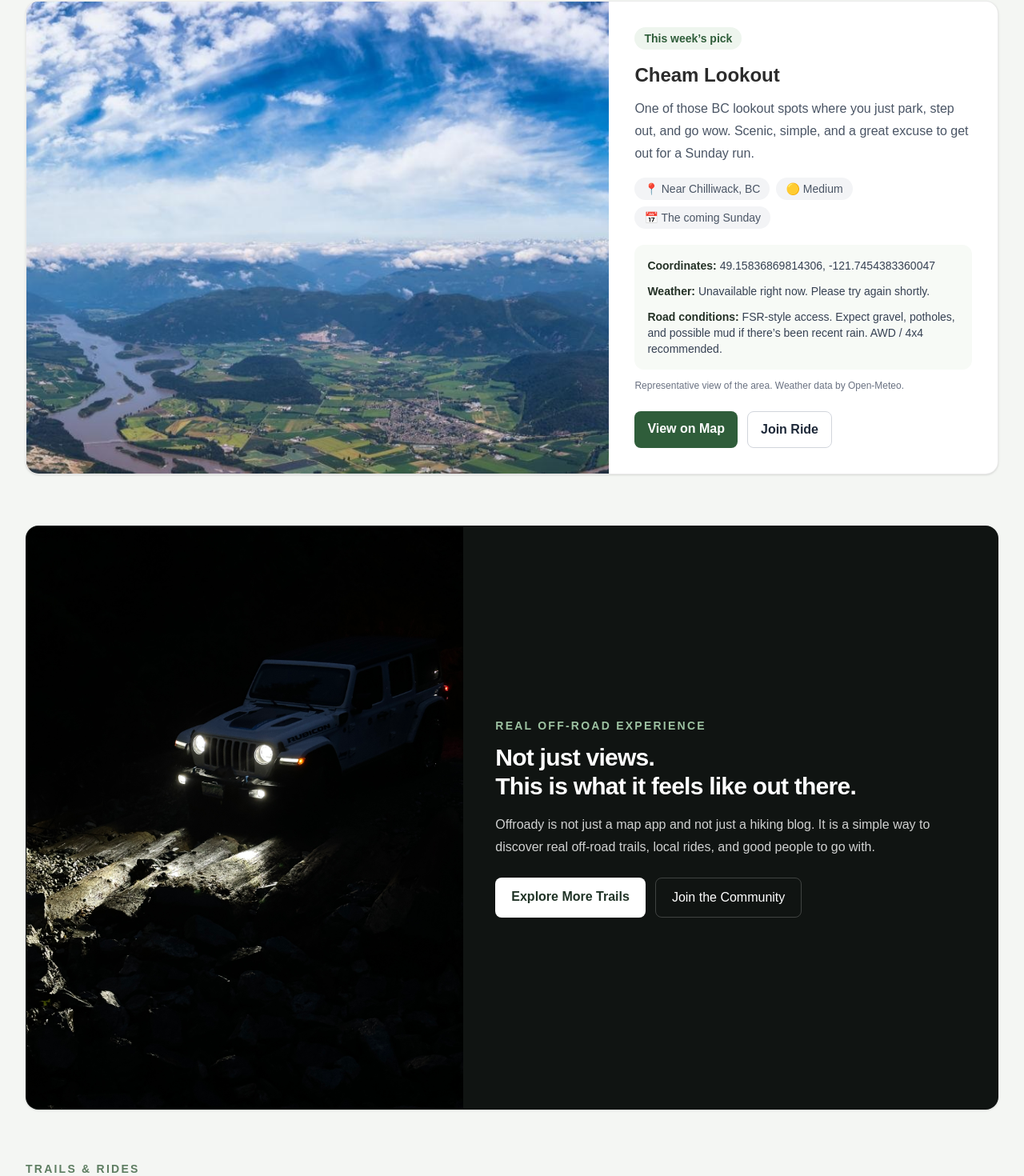
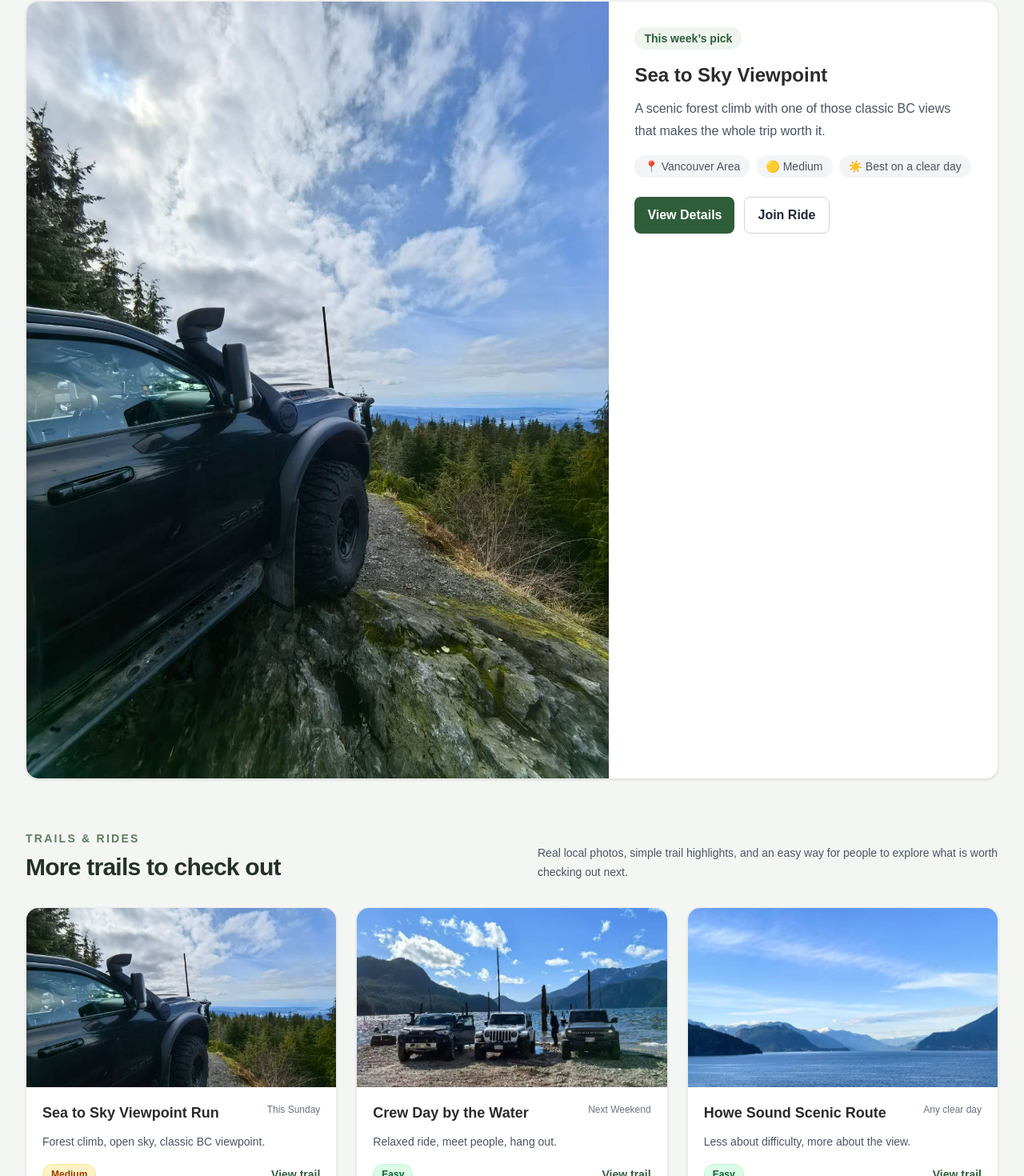
Before and after one commit to offroadyapp/offroady-app, a Next.js app: page / in a window 1280 px wide. Shown: the part 804-2274 px from the top of the page at 80% size. Built offline with nearby package versions, Linux system fonts and the light colour scheme; no server answers.

Commit message:
Add Formspree signup form

```diff
--- a/app/page.tsx
+++ b/app/page.tsx
@@ -1,165 +1,37 @@
-export const revalidate = 3600;
-
-type ForecastResponse = {
-  current?: {
-    temperature_2m?: number;
-    weather_code?: number;
-    wind_speed_10m?: number;
-  };
-  daily?: {
-    time?: string[];
-    weather_code?: number[];
-    temperature_2m_max?: number[];
-    temperature_2m_min?: number[];
-    precipitation_probability_max?: number[];
-  };
-};
-
-function getComingSunday(base = new Date()) {
-  const d = new Date(base);
-  const day = d.getDay();
-  const diff = (7 - day) % 7 || 7;
-  d.setDate(d.getDate() + diff);
-  d.setHours(0, 0, 0, 0);
-  return d;
-}
-
-function formatDate(date: Date) {
-  return date.toLocaleDateString("en-CA", {
-    weekday: "long",
-    year: "numeric",
-    month: "long",
-    day: "numeric",
-  });
-}
-
-function weatherLabel(code?: number) {
-  const map: Record<number, string> = {
-    0: "Clear sky",
-    1: "Mainly clear",
-    2: "Partly cloudy",
-    3: "Overcast",
-    45: "Fog",
-    48: "Rime fog",
-    51: "Light drizzle",
-    53: "Moderate drizzle",
-    55: "Dense drizzle",
-    56: "Freezing drizzle",
-    57: "Heavy freezing drizzle",
-    61: "Light rain",
-    63: "Moderate rain",
-    65: "Heavy rain",
-    66: "Freezing rain",
-    67: "Heavy freezing rain",
-    71: "Light snow",
-    73: "Moderate snow",
-    75: "Heavy snow",
-    77: "Snow grains",
-    80: "Rain showers",
-    81: "Rain showers",
-    82: "Heavy rain showers",
-    85: "Snow showers",
-    86: "Heavy snow showers",
-    95: "Thunderstorm",
-    96: "Thunderstorm with hail",
-    99: "Thunderstorm with heavy hail",
-  };
-
-  return map[code ?? -1] || "Check latest conditions";
-}
-
-async function getTrailWeather(latitude: number, longitude: number) {
-  const sunday = getComingSunday();
-  const targetDate = sunday.toISOString().split("T")[0];
-
-  const url = new URL("https://api.open-meteo.com/v1/forecast");
-  url.searchParams.set("latitude", String(latitude));
-  url.searchParams.set("longitude", String(longitude));
-  url.searchParams.set(
-    "daily",
-    "weather_code,temperature_2m_max,temperature_2m_min,precipitation_probability_max"
-  );
-  url.searchParams.set("current", "temperature_2m,weather_code,wind_speed_10m");
-  url.searchParams.set("timezone", "America/Vancouver");
-  url.searchParams.set("start_date", targetDate);
-  url.searchParams.set("end_date", targetDate);
-
-  const res = await fetch(url.toString(), {
-    next: { revalidate: 3600 },
-  });
-
-  if (!res.ok) {
-    throw new Error("Failed to fetch weather");
-  }
-
-  const data = (await res.json()) as ForecastResponse;
-  const daily = data.daily;
-
-  return {
-    dateLabel: formatDate(sunday),
-    currentTemp: data.current?.temperature_2m,
-    currentWind: data.current?.wind_speed_10m,
-    currentCode: data.current?.weather_code,
-    dayCode: daily?.weather_code?.[0],
-    tempMax: daily?.temperature_2m_max?.[0],
-    tempMin: daily?.temperature_2m_min?.[0],
-    precipMax: daily?.precipitation_probability_max?.[0],
-  };
-}
-
-function badgeStyle(level: string) {
-  if (level === "Easy") return "bg-green-100 text-green-800 border-green-200";
-  if (level === "Medium") return "bg-amber-100 text-amber-800 border-amber-200";
-  if (level === "Hard") return "bg-red-100 text-red-800 border-red-200";
-  return "bg-gray-200 text-gray-800 border-gray-300";
-}
-
-export default async function Home() {
+export default function Home() {
   const heroImage = "/images/bc-hero.jpg";
-  const featureImage = "/images/cheam-lookout.jpg";
-  const darkTrailImage = "/images/4xe-dark.jpg";
-  const rockTrailImage = "/images/4xe-rock.jpg";
-  const waterTrailImage = "/images/g63-water.jpg";
-
-  const trailOfWeek = {
-    title: "Cheam Lookout",
-    latitude: 49.15836869814306,
-    longitude: -121.7454383360047,
-    locationLabel: "Near Chilliwack, BC",
-    heroImageAlt: "Cheam Lookout Fraser Valley scenic off road viewpoint BC",
-  };
-
-  let weather: Awaited<ReturnType<typeof getTrailWeather>> | null = null;
-
-  try {
-    weather = await getTrailWeather(trailOfWeek.latitude, trailOfWeek.longitude);
-  } catch (error) {
-    console.error(error);
-  }
+  const featureImage = "/images/bc-trail-vehicle.jpg";
+  const groupRideImage = "/images/bc-group.jpg";
 
   const trails = [
     {
-      title: "Cheam Lookout",
+      title: "Sea to Sky Viewpoint Run",
       level: "Medium",
       date: "This Sunday",
-      note: "Scenic lookout run with sweeping Fraser Valley views.",
+      note: "Forest climb, open sky, classic BC viewpoint.",
       image: featureImage,
     },
     {
-      title: "Granite Climb Session",
-      level: "Hard",
-      date: "Weekend Pick",
-      note: "More technical, more traction, and definitely more fun if you like testing your rig.",
-      image: rockTrailImage,
+      title: "Crew Day by the Water",
+      level: "Easy",
+      date: "Next Weekend",
+      note: "Relaxed ride, meet people, hang out.",
+      image: groupRideImage,
     },
     {
-      title: "Night Trail Run",
-      level: "Medium",
-      date: "By plan",
-      note: "A different vibe once the sun goes down. Go prepared and don’t run solo.",
-      image: darkTrailImage,
+      title: "Howe Sound Scenic Route",
+      level: "Easy",
+      date: "Any clear day",
+      note: "Less about difficulty, more about the view.",
+      image: heroImage,
     },
   ];
+
+  const badgeStyle = (level: string) => {
+    if (level === "Easy") return "bg-green-100 text-green-800 border-green-200";
+    if (level === "Medium") return "bg-amber-100 text-amber-800 border-amber-200";
+    return "bg-gray-200 text-gray-800 border-gray-300";
+  };
 
   return (
     <div className="min-h-screen bg-[#f4f6f3] text-[#2b2b2b]">
@@ -176,15 +48,9 @@ export default async function Home() {
           </div>
 
           <nav className="hidden items-center gap-6 text-sm text-gray-600 md:flex">
-            <a href="#trails" className="transition hover:text-[#2f5d3a]">
-              Trails
-            </a>
-            <a href="#events" className="transition hover:text-[#2f5d3a]">
-              Events
-            </a>
-            <a href="#about" className="transition hover:text-[#2f5d3a]">
-              About
-            </a>
+            <a href="#trails" className="transition hover:text-[#2f5d3a]">Trails</a>
+            <a href="#events" className="transition hover:text-[#2f5d3a]">Events</a>
+            <a href="#about" className="transition hover:text-[#2f5d3a]">About</a>
           </nav>
 
           <div className="flex items-center gap-3">
@@ -256,143 +122,32 @@ export default async function Home() {
             <div className="grid lg:grid-cols-[1.2fr_0.8fr]">
               <img
                 src={featureImage}
-                alt={trailOfWeek.heroImageAlt}
-                className="h-full min-h-[320px] w-full object-cover"
+                alt="Trail of the week vehicle view"
+                className="h-full min-h-[300px] w-full object-cover"
               />
-
               <div className="p-6 lg:p-8">
                 <div className="inline-flex rounded-full bg-[#eef5ee] px-3 py-1 text-sm font-semibold text-[#2f5d3a]">
                   This week’s pick
                 </div>
-
-                <h3 className="mt-4 text-2xl font-bold">{trailOfWeek.title}</h3>
-
+                <h3 className="mt-4 text-2xl font-bold">Sea to Sky Viewpoint</h3>
                 <p className="mt-3 leading-7 text-gray-600">
-                  One of those BC lookout spots where you just park, step out, and go
-                  wow. Scenic, simple, and a great excuse to get out for a Sunday run.
+                  A scenic forest climb with one of those classic BC views that makes
+                  the whole trip worth it.
                 </p>
 
                 <div className="mt-4 flex flex-wrap gap-2 text-sm text-gray-600">
-                  <span className="rounded-full bg-gray-100 px-3 py-1">
-                    📍 {trailOfWeek.locationLabel}
-                  </span>
+                  <span className="rounded-full bg-gray-100 px-3 py-1">📍 Vancouver Area</span>
                   <span className="rounded-full bg-gray-100 px-3 py-1">🟡 Medium</span>
-                  <span className="rounded-full bg-gray-100 px-3 py-1">
-                    📅 {weather?.dateLabel || "The coming Sunday"}
-                  </span>
+                  <span className="rounded-full bg-gray-100 px-3 py-1">☀️ Best on a clear day</span>
                 </div>
 
-                <div className="mt-5 space-y-3 rounded-xl bg-[#f7faf6] p-4 text-sm text-gray-700">
-                  <div>
-                    <span className="font-semibold text-[#243126]">Coordinates:</span>{" "}
-                    {trailOfWeek.latitude}, {trailOfWeek.longitude}
-                  </div>
-
-                  {weather ? (
-                    <>
-                      <div>
-                        <span className="font-semibold text-[#243126]">
-                          Sunday forecast:
-                        </span>{" "}
-                        {weatherLabel(weather.dayCode)}
-                      </div>
-                      <div>
-                        <span className="font-semibold text-[#243126]">
-                          Temperature:
-                        </span>{" "}
-                        {weather.tempMin ?? "-"}°C to {weather.tempMax ?? "-"}°C
-                      </div>
-                      <div>
-                        <span className="font-semibold text-[#243126]">
-                          Rain chance:
-                        </span>{" "}
-                        {weather.precipMax ?? "-"}%
-                      </div>
-                      <div>
-                        <span className="font-semibold text-[#243126]">
-                          Current nearby:
-                        </span>{" "}
-                        {weather.currentTemp ?? "-"}°C,{" "}
-                        {weatherLabel(weather.currentCode)}, wind{" "}
-                        {weather.currentWind ?? "-"} km/h
-                      </div>
-                    </>
-                  ) : (
-                    <div>
-                      <span className="font-semibold text-[#243126]">Weather:</span>{" "}
-                      Unavailable right now. Please try again shortly.
-                    </div>
-                  )}
-
-                  <div>
-                    <span className="font-semibold text-[#243126]">
-                      Road conditions:
-                    </span>{" "}
-                    FSR-style access. Expect gravel, potholes, and possible mud if
-                    there’s been recent rain. AWD / 4x4 recommended.
-                  </div>
-                </div>
-
-                <p className="mt-3 text-xs text-gray-500">
-                  Representative view of the area. Weather data by Open-Meteo.
-                </p>
-
                 <div className="mt-6 flex flex-wrap gap-3">
-                  <a
-                    href={`https://www.google.com/maps?q=${trailOfWeek.latitude},${trailOfWeek.longitude}`}
-                    target="_blank"
-                    rel="noreferrer"
-                    className="rounded-lg bg-[#2f5d3a] px-4 py-2.5 font-semibold text-white transition hover:bg-[#264d30]"
-                  >
-                    View on Map
-                  </a>
-                  <a
-                    href="#events"
-                    className="rounded-lg border border-gray-300 px-4 py-2.5 font-semibold text-gray-800 transition hover:bg-gray-50"
-                  >
+                  <button className="rounded-lg bg-[#2f5d3a] px-4 py-2.5 font-semibold text-white transition hover:bg-[#264d30]">
+                    View Details
+                  </button>
+                  <button className="rounded-lg border border-gray-300 px-4 py-2.5 font-semibold text-gray-800 transition hover:bg-gray-50">
                     Join Ride
-                  </a>
-                </div>
-              </div>
-            </div>
-          </div>
-        </section>
-
-        <section className="mx-auto max-w-7xl px-4 pb-16 sm:px-6 lg:px-8">
-          <div className="overflow-hidden rounded-2xl border border-black/8 bg-[#101412] shadow-sm">
-            <div className="grid items-center lg:grid-cols-[0.9fr_1.1fr]">
-              <img
-                src={darkTrailImage}
-                alt="Off-road vehicle at night on trail obstacles"
-                className="h-full min-h-[320px] w-full object-cover"
-              />
-              <div className="p-8 text-white lg:p-10">
-                <p className="text-sm font-semibold uppercase tracking-[0.16em] text-[#9dc2a2]">
-                  Real off-road experience
-                </p>
-                <h2 className="mt-3 text-3xl font-bold tracking-tight">
-                  Not just views.
-                  <br />
-                  This is what it feels like out there.
-                </h2>
-                <p className="mt-4 max-w-xl leading-7 text-white/80">
-                  Offroady is not just a map app and not just a hiking blog. It is a
-                  simple way to discover real off-road trails, local rides, and good
-                  people to go with.
-                </p>
-                <div className="mt-6 flex flex-wrap gap-3">
-                  <a
-                    href="#trails"
-                    className="rounded-lg bg-white px-5 py-3 font-semibold text-[#203326] transition hover:bg-[#f2f5f1]"
-                  >
-                    Explore More Trails
-                  </a>
-                  <a
-                    href="#events"
-                    className="rounded-lg border border-white/20 px-5 py-3 font-medium text-white transition hover:bg-white/10"
-                  >
-                    Join the Community
-                  </a>
+                  </button>
                 </div>
               </div>
             </div>
@@ -450,8 +205,8 @@ export default async function Home() {
         </section>
 
         <section id="events" className="bg-[#e8efe6] py-16">
-          <div className="mx-auto grid max-w-7xl gap-8 px-4 sm:px-6 lg:grid-cols-[0.95fr_1.05fr] lg:px-8">
-            <div className="rounded-2xl border border-black/8 bg-white p-6 shadow-sm">
+          <div className="mx-auto grid max-w-7xl gap-8 px-4 sm:px-6 lg:grid-cols-2 lg:px-8">
+            <div>
               <p className="text-sm font-semibold uppercase tracking-[0.16em] text-[#5d7d61]">
                 Community
               </p>
@@ -462,40 +217,46 @@ export default async function Home() {
                 Keep it simple. Share a route, post a plan, or hop into a ride that
                 already looks good.
               </p>
+              <button className="mt-6 rounded-lg bg-[#2f5d3a] px-5 py-3 font-semibold text-white transition hover:bg-[#264d30]">
+                Start a Crew
+              </button>
+            </div>
 
-              <form className="mt-6 space-y-4">
+            <div className="rounded-2xl border border-black/8 bg-white p-6 shadow-sm">
+              <h3 className="text-xl font-bold text-[#243126]">Stay updated</h3>
+              <p className="mt-2 text-sm leading-6 text-gray-600">
+                Get trail updates, event ideas, and local off-road community news.
+              </p>
+
+              <form
+  action="https://formspree.io/f/mdayabgb"
+  method="POST"
+  className="mt-6 space-y-4"
+>
+  <input type="hidden" name="_subject" value="New Offroady Signup" />
+
   <input
+    name="email"
     placeholder="Email"
     type="email"
-                  className="w-full rounded-lg border border-gray-300 px-4 py-3 outline-none transition focus:border-[#2f5d3a]"
+    required
+    className="w-full rounded-lg border border-gray-300 px-4 py-3 outline-none focus:border-[#2f5d3a]"
   />
+
   <input
+    name="phone"
     placeholder="Phone (optional)"
     type="tel"
-                  className="w-full rounded-lg border border-gray-300 px-4 py-3 outline-none transition focus:border-[#2f5d3a]"
+    className="w-full rounded-lg border border-gray-300 px-4 py-3 outline-none focus:border-[#2f5d3a]"
   />
-                <button className="w-full rounded-lg bg-[#2f5d3a] py-3 font-semibold text-white transition hover:bg-[#264d30]">
+
+  <button
+    type="submit"
+    className="w-full rounded-lg bg-[#2f5d3a] py-3 font-semibold text-white hover:bg-[#264d30]"
+  >
     Join Community
   </button>
 </form>
-            </div>
-
-            <div className="overflow-hidden rounded-2xl border border-black/8 bg-white shadow-sm">
-              <img
-                src={waterTrailImage}
-                alt="Off-road vehicle splashing through water"
-                className="h-full min-h-[360px] w-full object-cover"
-              />
-              <div className="border-t border-black/8 p-6">
-                <h3 className="text-2xl font-bold text-[#243126]">Better with a crew</h3>
-                <p className="mt-3 leading-7 text-gray-600">
-                  Some runs are scenic. Some get messy. Either way, it is always more
-                  fun when you have a few good people with you.
-                </p>
-                <button className="mt-5 rounded-lg bg-[#2f5d3a] px-5 py-3 font-semibold text-white transition hover:bg-[#264d30]">
-                  Start a Crew
-                </button>
-              </div>
             </div>
           </div>
         </section>
@@ -558,15 +319,9 @@ export default async function Home() {
         <div className="mx-auto flex max-w-7xl flex-col gap-4 px-4 py-8 text-sm text-gray-500 sm:px-6 lg:flex-row lg:items-center lg:justify-between lg:px-8">
           <div>Offroady — Built by local drivers in BC</div>
           <div className="flex gap-5">
-            <a href="#" className="hover:text-[#2f5d3a]">
-              Instagram
-            </a>
-            <a href="#" className="hover:text-[#2f5d3a]">
-              YouTube
-            </a>
-            <a href="#" className="hover:text-[#2f5d3a]">
-              TikTok
-            </a>
+            <a href="#" className="hover:text-[#2f5d3a]">Instagram</a>
+            <a href="#" className="hover:text-[#2f5d3a]">YouTube</a>
+            <a href="#" className="hover:text-[#2f5d3a]">TikTok</a>
           </div>
         </div>
       </footer>
```
Lines whose indentation alone changed are shown as unchanged.
